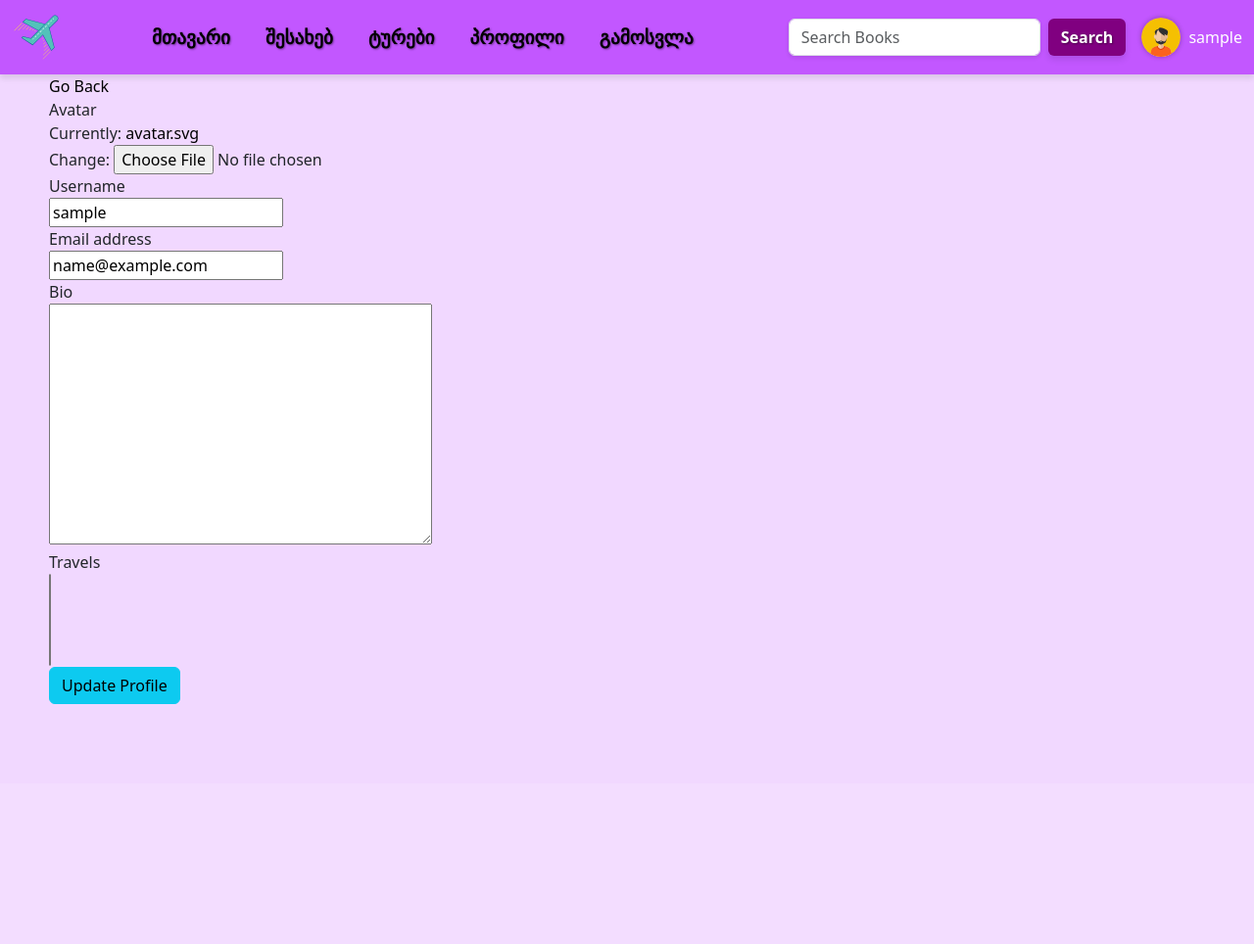
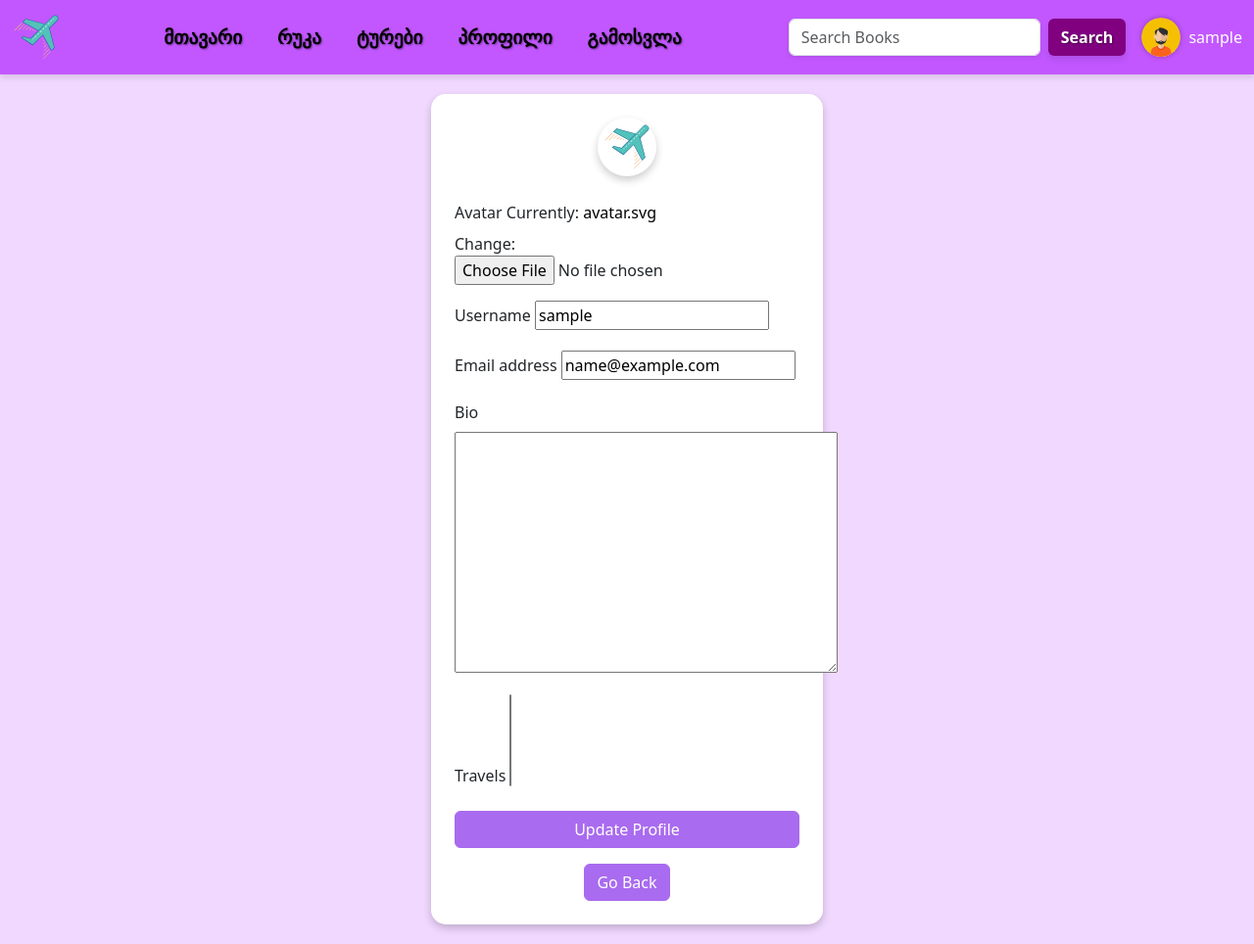
Before and after one commit to TikaKh/Final, a Django app: page /update_user/ in a window 1280 px wide. Shown: the whole page at 98% size. Before the commit the page ends 719 px from the top, so only its background shows below. Run offline with Django 5.2, Linux system fonts and the light colour scheme; the visitor is signed in with stand-in values (Sample User, id 1); data that the repository does not hold is empty.

Commit message:
final commit2

```diff
--- a/base/templates/base/profile.html
+++ b/base/templates/base/profile.html
@@ -5,10 +5,6 @@
 {% endblock %}
 
 {% block content%}
-
-<!--    <a href="{% url 'update_user' %}">Update User</a>-->
-
     {% include 'base/travels.html' %}
 
-
 {% endblock %}
--- a/base/templates/base/update_user.html
+++ b/base/templates/base/update_user.html
@@ -1,22 +1,34 @@
 {% extends 'main.html' %}
+{% load static %}
 
 {% block title %}
     <title>Update User Page</title>
 {% endblock %}
 
 {% block content %}
-    <div style="margin-left: 50px;">
-        <a href="{{ request.META.HTTP_REFERER }}">Go Back</a>
+<div class="container d-flex justify-content-center align-items-center min-vh-100">
+    <div class="card p-4" style="max-width: 400px; width: 100%;">
+        <div class="text-center mb-4">
+            <div class="logo-circle">
+                <img src="{% static 'files/travel.svg' %}" alt="Logo" class="logo-image">
+            </div>
+        </div>
         <form method="POST" action="" enctype="multipart/form-data">
             {% csrf_token %}
             {% for field in form %}
-                <div>
-                    {{ field.label }}
-                    <br>
+                <div class="mb-3">
+                    <label for="{{ field.id_for_label }}" class="form-label">{{ field.label }}</label>
                     {{ field }}
                 </div>
             {% endfor %}
-            <button class="btn btn-info"> Update Profile </button>
+            <button type="submit" class="btn btn-light-purple w-100">Update Profile</button>
+            <div class="mt-3 text-center">
+                <a href="{{ request.META.HTTP_REFERER }}" class="btn btn-light-purple">Go Back</a>
+            </div>
         </form>
     </div>
+</div>
 {% endblock %}
+
+{% block navbar %}
+{% endblock %}
--- a/static/styles/style.css
+++ b/static/styles/style.css
@@ -276,3 +276,48 @@ a{
     width:  50px; /* Ensures the image scales to fit the container */
     height: auto; /* Maintains aspect ratio of the image */
 }
+.container {
+    padding: 20px;
+}
+
+.page-title {
+    color: #a96bef; /* Light purple color */
+    text-align: center;
+    margin-bottom: 20px;
+}
+
+.map-container {
+    margin-bottom: 40px;
+    border-radius: 8px;
+    overflow: hidden;
+    box-shadow: 0 4px 8px rgba(0, 0, 0, 0.2);
+}
+
+.sights-container {
+    text-align: center;
+}
+
+.sights-container h2 {
+    color: #a96bef;
+    margin-bottom: 20px;
+}
+
+.sights-list {
+    list-style: none;
+    padding: 0;
+    margin: 0;
+}
+
+.sights-list li {
+    margin-bottom: 10px;
+}
+
+.sights-list a {
+    text-decoration: none;
+    color: #007bff; /* Blue color for links */
+    font-size: 1.2rem;
+}
+
+.sights-list a:hover {
+    text-decoration: underline;
+}
--- a/templates/navbar.html
+++ b/templates/navbar.html
@@ -59,7 +59,7 @@
                     <a class="nav-link active" aria-current="page" href="{% url 'home' %}">მთავარი</a>
                 </li>
                 <li class="nav-item">
-                    <a class="nav-link active" aria-current="page" href="{% url 'about' %}">შესახებ</a>
+                    <a class="nav-link active" aria-current="page" href="{% url 'about' %}">რუკა</a>
                 </li>
                 {% if request.user.is_authenticated %}
                 <li class="nav-item">
```
Also changed, not shown: base/templates/base/about.html (+29 -4 lines).
